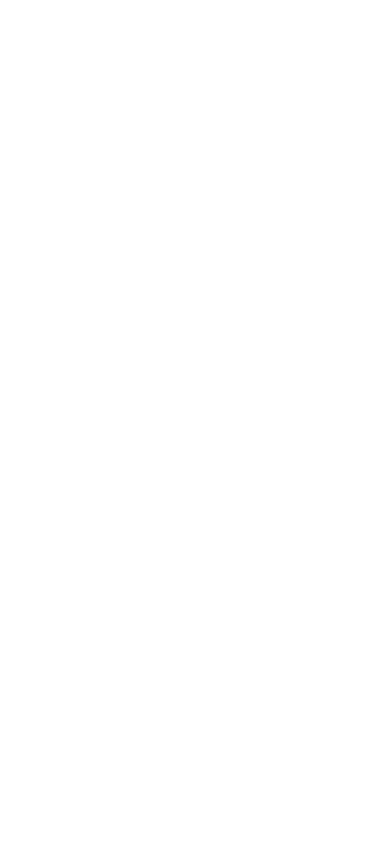
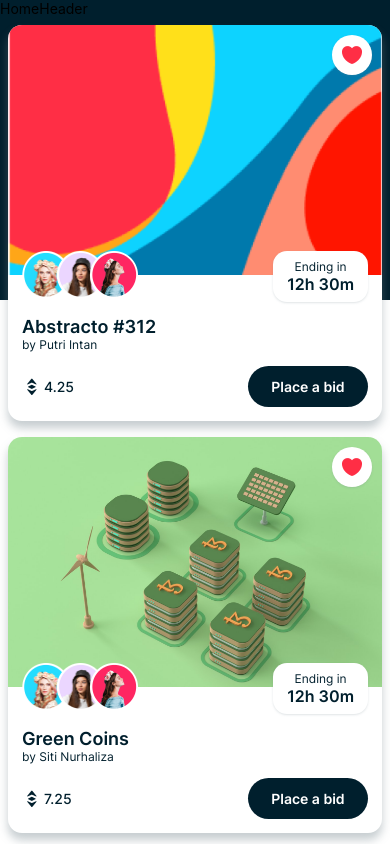
Before and after one commit to SDLuis/nft-marketplace-website, a React Native app: screen / in a window 390 px wide. Shown: the top 844 px of the page. Built offline with nearby package versions, Linux system fonts and the light colour scheme.

Commit message:
Render cards

```diff
--- a/screens/Main.jsx
+++ b/screens/Main.jsx
@@ -1,12 +1,54 @@
 import { useState } from 'react';
 import { StyleSheet, Text, View, SafeAreaView, FlatList } from 'react-native';
 import { COLORS, NFTData } from '../constants';
-import { HomeHeader, FocusedStatusBar, NFTCard } from '../components'
+import { HomeHeader, FocusedStatusBar, NFTCard } from '../components';
 export default function Main() {
+  const [nftData, setNftData] = useState(NFTData);
+
+  const handleSearch = (value) => {
+    if (value.length === 0) {
+      setNftData(NFTData);
+    }
+
+    const filteredData = NFTData.filter((item) =>
+      item.name.toLowerCase().includes(value.toLowerCase())
+    );
+
+    if (filteredData.length === 0) {
+      setNftData(NFTData);
+    } else {
+      setNftData(filteredData);
+    }
+  };
+
   return (
     <SafeAreaView style={{ flex: 1 }}>
       <FocusedStatusBar backgroundColor={COLORS.primary} />
+      <View style={{ flex: 1 }}>
+        <View style={{ zIndex: 0 }}>
+          <FlatList
+            data={nftData}
+            renderItem={({ item }) => <NFTCard data={item} />}
+            keyExtractor={(item) => item.id}
+            showsVerticalScrollIndicator={false}
+            ListHeaderComponent={<HomeHeader onSearch={handleSearch} />}
+          />
+        </View>
 
+        <View
+          style={{
+            position: 'absolute',
+            top: 0,
+            bottom: 0,
+            right: 0,
+            left: 0,
+            zIndex: -1,
+          }}
+        >
+          <View style={{ height: 300, backgroundColor: COLORS.primary }} />
+          <View style={{ flex: 1, backgroundColor: COLORS.white }} />
+        </View>
+      </View>
     </SafeAreaView>
   );
 }
```
